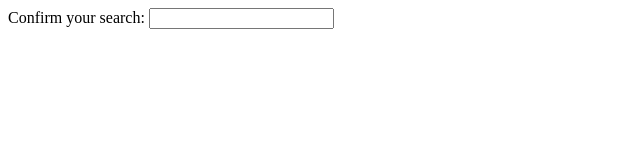
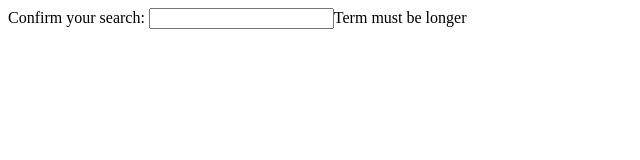
Before and after one commit to SeherKumsar/Redux_ile_Modern_React_pics, a React (Create React App) app: page / in a window 1280 px wide. Shown: the top 160 px of the page, without its empty margins (0-640 px from the left). Built offline with nearby package versions, Linux system fonts and the light colour scheme.

Commit message:
term must be more than three characters

```diff
--- a/src/components/SearchBar.js
+++ b/src/components/SearchBar.js
@@ -23,6 +23,7 @@ function SearchBar({ onSubmit}) {
             <form onSubmit={handleFormSubmit}>
                 Confirm your search: {term}
                 <input value={term} onChange={handleChange} />
+                {term.length < 3 && 'Term must be longer'}
             </form>
         </div>
     );
```
